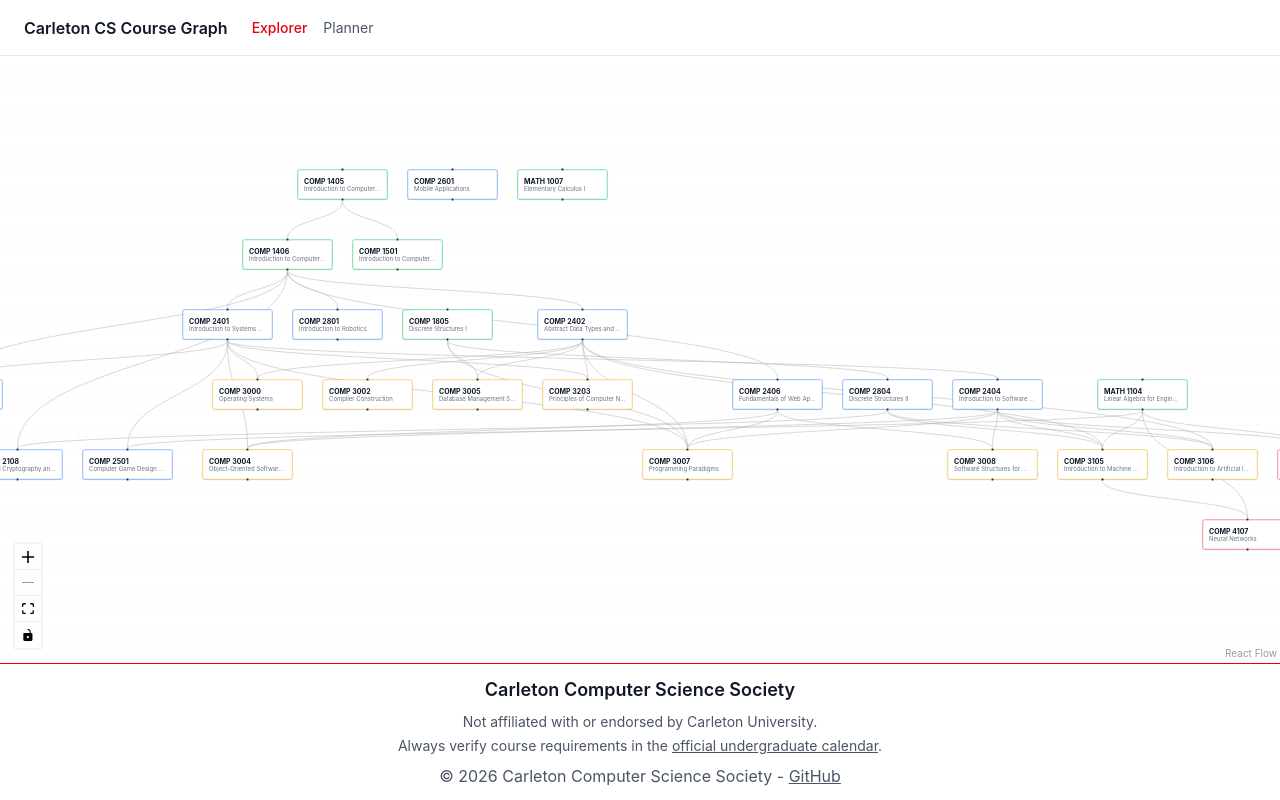
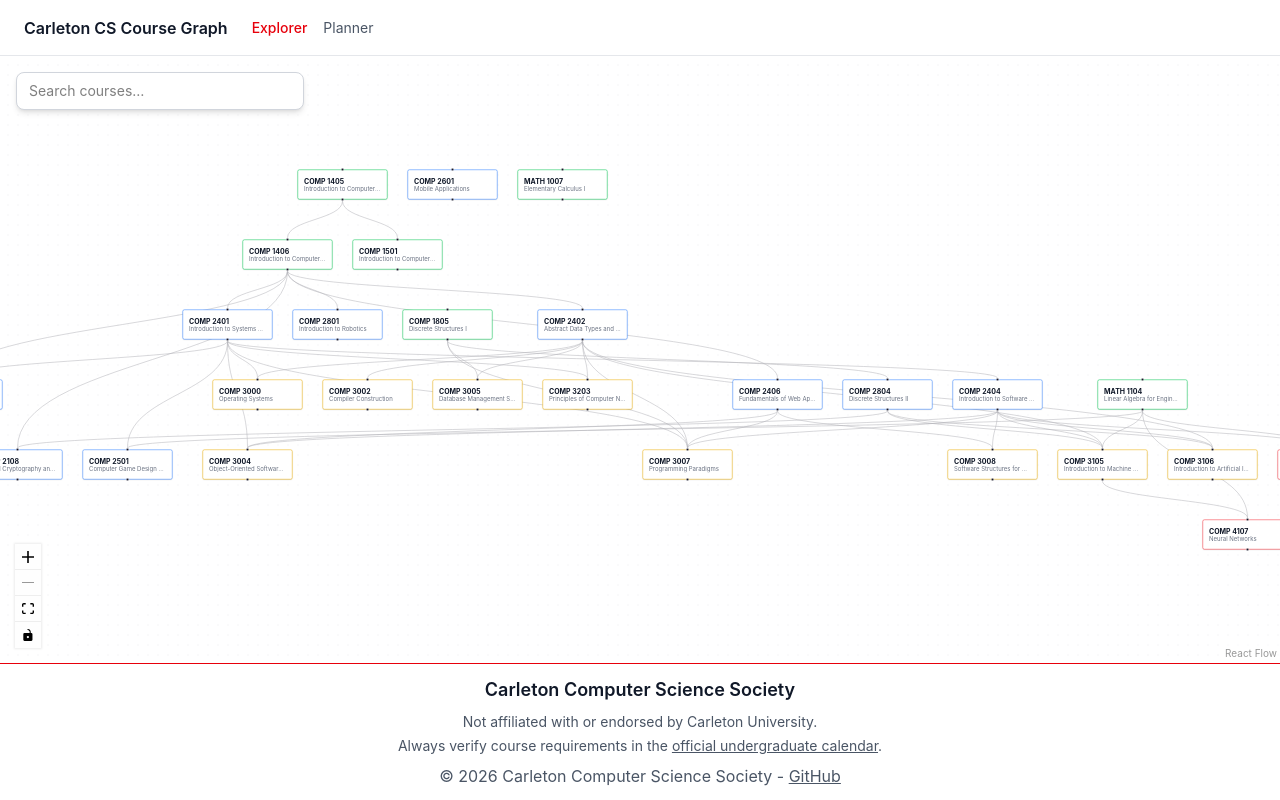
Before and after one commit to CarletonComputerScienceSociety/course-graph, a React (Vite) app: page /course-graph/explorer in a window 1280 px wide. Built offline with nearby package versions, Linux system fonts and the light colour scheme.

Commit message:
feat: add type-ahead search to Explorer (#23)
* feat: added ExplorerSearch component with type-ahead filtering

* feat: implement explorer search with type-ahead filtering and keyboard navigation

* format explorer search

---------

```diff
--- /dev/null
+++ b/src/components/ExplorerSearch.tsx
@@ -0,0 +1,132 @@
+import { useState, useRef, useEffect, useCallback, useMemo } from 'react';
+import { courseList } from '@/data/loadCourses';
+import { useExplorerStore } from '@/store/explorerStore';
+
+const MAX_RESULTS = 8;
+
+function normalize(s: string): string {
+  return s.toLowerCase().replace(/\s+/g, '');
+}
+
+interface Result {
+  code: string;
+  title: string;
+}
+
+function search(query: string): Result[] {
+  if (!query.trim()) return [];
+  const q = normalize(query);
+  const codePrefixMatches: Result[] = [];
+  const otherMatches: Result[] = [];
+
+  for (const course of courseList) {
+    const normCode = normalize(course.code);
+    const normTitle = normalize(course.title);
+    if (normCode.startsWith(q)) {
+      codePrefixMatches.push({ code: course.code, title: course.title });
+    } else if (normCode.includes(q) || normTitle.includes(q)) {
+      otherMatches.push({ code: course.code, title: course.title });
+    }
+  }
+  return [...codePrefixMatches, ...otherMatches].slice(0, MAX_RESULTS);
+}
+
+export default function ExplorerSearch() {
+  const { setSelectedCourse } = useExplorerStore();
+  const [query, setQuery] = useState('');
+  const results = useMemo(() => search(query), [query]);
+  const [activeIndex, setActiveIndex] = useState(-1);
+  const inputRef = useRef<HTMLInputElement>(null);
+  const listRef = useRef<HTMLUListElement>(null);
+
+  const selectResult = useCallback(
+    (code: string) => {
+      setSelectedCourse(code);
+      setQuery('');
+      setActiveIndex(-1);
+    },
+    [setSelectedCourse],
+  );
+
+  function handleKeyDown(e: React.KeyboardEvent<HTMLInputElement>) {
+    if (e.key === 'ArrowDown') {
+      e.preventDefault();
+      setActiveIndex((i) => Math.min(i + 1, results.length - 1));
+    } else if (e.key === 'ArrowUp') {
+      e.preventDefault();
+      setActiveIndex((i) => Math.max(i - 1, -1));
+    } else if (e.key === 'Enter') {
+      if (activeIndex >= 0 && results[activeIndex]) {
+        selectResult(results[activeIndex].code);
+      } else if (results.length === 1) {
+        selectResult(results[0].code);
+      }
+    } else if (e.key === 'Escape') {
+      setQuery('');
+      inputRef.current?.blur();
+    }
+  }
+
+  useEffect(() => {
+    if (activeIndex >= 0 && listRef.current) {
+      const item = listRef.current.children[activeIndex] as HTMLElement;
+      item?.scrollIntoView({ block: 'nearest' });
+    }
+  }, [activeIndex]);
+
+  const open = results.length > 0;
+
+  return (
+    <div className="absolute left-4 top-4 z-10 w-72">
+      <input
+        ref={inputRef}
+        type="search"
+        value={query}
+        onChange={(e) => {
+          setQuery(e.target.value);
+          setActiveIndex(-1);
+        }}
+        onKeyDown={handleKeyDown}
+        placeholder="Search courses…"
+        aria-label="Search courses"
+        aria-autocomplete="list"
+        aria-expanded={open}
+        aria-controls={open ? 'explorer-search-results' : undefined}
+        aria-activedescendant={
+          activeIndex >= 0 ? `explorer-result-${activeIndex}` : undefined
+        }
+        className="w-full rounded-lg border border-gray-300 bg-white px-3 py-2 text-sm shadow-md outline-none focus:border-red-500 focus:ring-2 focus:ring-red-200"
+      />
+      {open && (
+        <ul
+          ref={listRef}
+          id="explorer-search-results"
+          role="listbox"
+          className="mt-1 max-h-64 overflow-y-auto rounded-lg border border-gray-200 bg-white shadow-lg"
+        >
+          {results.map((r, i) => (
+            <li
+              key={r.code}
+              id={`explorer-result-${i}`}
+              role="option"
+              aria-selected={i === activeIndex}
+              onMouseDown={(e) => {
+                e.preventDefault();
+                selectResult(r.code);
+              }}
+              onMouseEnter={() => setActiveIndex(i)}
+              className={`cursor-pointer px-3 py-2 text-sm ${
+                i === activeIndex
+                  ? 'bg-gray-50 text-red-700'
+                  : 'text-gray-800 hover:bg-gray-50'
+              }`}
+            >
+              <span className="font-medium">{r.code}</span>
+              <span className="ml-2 text-gray-500">— {r.title}</span>
+            </li>
+          ))}
+        </ul>
+      )}
+    </div>
+  );
+}
--- a/src/pages/Explorer.tsx
+++ b/src/pages/Explorer.tsx
@@ -24,6 +24,7 @@ import { useExplorerStore } from '@/store/explorerStore';
 import CourseNode from '@/components/CourseNode';
 import type { CourseNodeData } from '@/components/CourseNode';
 import CourseDetailPanel from '@/components/CourseDetailPanel';
+import ExplorerSearch from '@/components/ExplorerSearch';
 
 const NODE_W = 180;
 const NODE_H = 60;
@@ -106,6 +107,7 @@ export default function Explorer() {
 
   return (
     <div className="relative h-full w-full">
+      <ExplorerSearch />
       <ReactFlow
         nodes={nodes}
         edges={edges}
```
Also changed, not shown: 1 other file (tests, documents, lock files or other folders).
